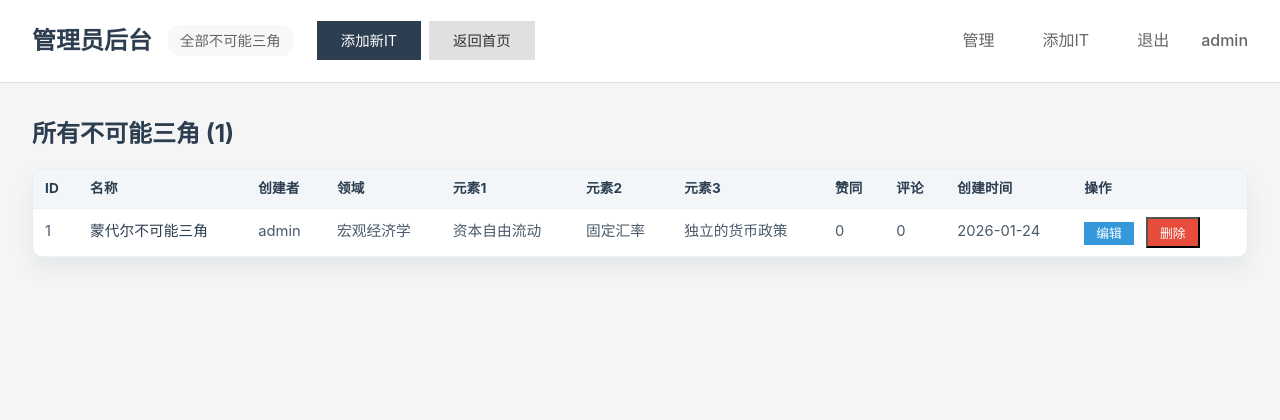
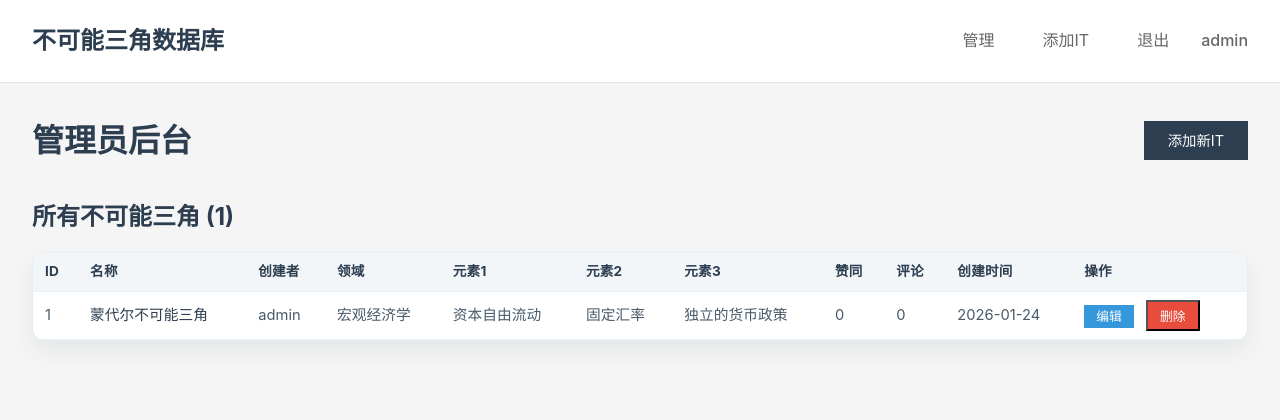
Before and after one commit to P-Chao/IT, a Flask app: page /admin in a window 1280 px wide. Shown: the top 420 px of the page. Run offline with Flask 3, Linux system fonts and the light colour scheme; a user stored in the database is signed in.

Commit message:
ENH: uniform ui layout

```diff
--- a/impossible-trinity/static/css/style.css
+++ b/impossible-trinity/static/css/style.css
@@ -101,11 +101,62 @@ body {
     color: #fff;
 }
 
+.header-info .site-title {
+    font-size: 1.5rem;
+    color: #2c3e50;
+    font-weight: 700;
+    margin: 0;
+    text-decoration: none;
+    cursor: pointer;
+    transition: color 0.2s;
+}
+
+.header-info .site-title:hover {
+    color: #3498db;
+}
+
 .header-info .page-title {
     font-size: 1.5rem;
     color: #2c3e50;
     font-weight: 700;
     margin: 0;
+}
+
+.detail-header {
+    display: flex;
+    flex-direction: column;
+    gap: 0.5rem;
+    margin-bottom: 2rem;
+    padding-bottom: 1rem;
+    border-bottom: 2px solid #f0f0f0;
+}
+
+.detail-header .detail-title {
+    font-size: 2rem;
+    color: #2c3e50;
+    font-weight: 700;
+    margin: 0;
+}
+
+.detail-header .detail-subtitle {
+    color: #999;
+    font-size: 1.1rem;
+    margin: 0;
+}
+
+.detail-header .back-link {
+    color: #3498db;
+    text-decoration: none;
+    font-size: 0.9rem;
+    display: inline-flex;
+    align-items: center;
+    align-self: flex-start;
+    margin-top: 0.5rem;
+}
+
+.detail-header .back-link:hover {
+    color: #2980b9;
+    text-decoration: underline;
 }
 
 .main-nav {
--- a/impossible-trinity/templates/add_it.html
+++ b/impossible-trinity/templates/add_it.html
@@ -1,16 +1,16 @@
 {% extends "base.html" %}
 
 {% block header_info %}
-    <a href="{{ url_for('index') }}" class="back-link">← 返回列表</a>
-    <h1 class="detail-title">{% if edit_mode %}编辑不可能三角{% else %}添加不可能三角{% endif %}</h1>
 {% endblock %}
 
 {% block header_actions %}
-    <a href="{{ url_for('index') }}" class="btn btn-secondary">返回首页</a>
 {% endblock %}
 
 {% block content %}
 <div class="form-page">
+    <div class="form-header">
+        <h1>{% if edit_mode %}编辑不可能三角{% else %}添加不可能三角{% endif %}</h1>
+    </div>
     <div class="form-container">
         <form method="POST" action="{{ url_for('add_it') if not edit_mode else url_for('edit_it', id=it.id) }}">
             <div class="form-section">
--- a/impossible-trinity/templates/admin.html
+++ b/impossible-trinity/templates/admin.html
@@ -1,17 +1,19 @@
 {% extends "base.html" %}
 
 {% block header_info %}
-    <h1 class="detail-title">管理员后台</h1>
-    <span class="detail-field">全部不可能三角</span>
 {% endblock %}
 
 {% block header_actions %}
-    <a href="{{ url_for('add_it') }}" class="btn btn-primary">添加新IT</a>
-    <a href="{{ url_for('index') }}" class="btn btn-secondary">返回首页</a>
 {% endblock %}
 
 {% block content %}
 <div class="dashboard-page">
+    <div class="dashboard-header">
+        <h1 class="dashboard-title">管理员后台</h1>
+        <div class="dashboard-actions">
+            <a href="{{ url_for('add_it') }}" class="btn btn-primary">添加新IT</a>
+        </div>
+    </div>
     <div class="dashboard-content">
         <h2>所有不可能三角 ({{ its|length }})</h2>
 
--- a/impossible-trinity/templates/base.html
+++ b/impossible-trinity/templates/base.html
@@ -10,6 +10,7 @@
     <header class="main-header">
         <div class="header-content">
             <div class="header-info">
+                <a href="{{ url_for('index') }}" class="site-title">不可能三角数据库</a>
                 {% block header_info %}{% endblock %}
             </div>
             <div class="header-actions">
--- a/impossible-trinity/templates/index.html
+++ b/impossible-trinity/templates/index.html
@@ -1,7 +1,6 @@
 {% extends "base.html" %}
 
 {% block header_info %}
-    <h2 class="page-title">不可能三角数据库</h2>
 {% endblock %}
 
 {% block header_actions %}
```
Also changed, not shown: impossible-trinity/templates/dashboard.html (+6 -4 lines), impossible-trinity/templates/detail.html (+6 -4 lines).
